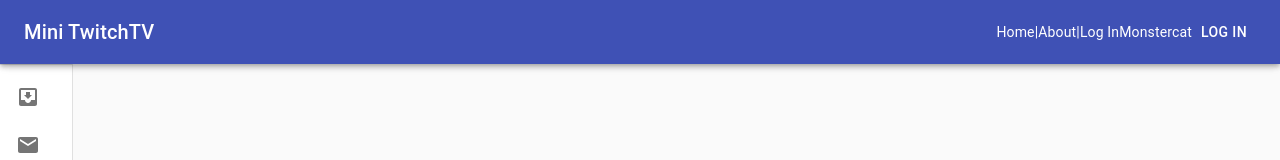
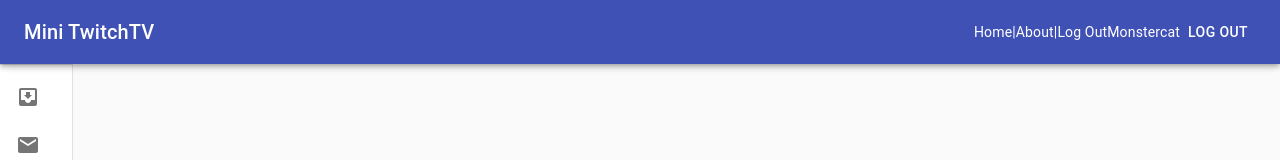
Before and after one commit to taloncjones/Mini_TTV, a React (Create React App) app: page / in a window 1280 px wide. Shown: the top 160 px of the page. Built offline with nearby package versions, Linux system fonts and the light colour scheme; no server answers.

Commit message:
Convert from class to function

```diff
--- a/src/components/layout/LayoutJoiner.js
+++ b/src/components/layout/LayoutJoiner.js
@@ -2,15 +2,11 @@ import React, { Component } from 'react';
 import Header from './Header';
 import MiniDrawer from './MiniDrawer';
 
-class LayoutJoiner extends Component {
-  render() {
-    return (
-      <div>
-        <Header loggedIn={this.props.loggedIn} />
-        <MiniDrawer />
-      </div >
-    )
-  }
+export default function LayoutJoiner(loggedIn) {
+  return (
+    <div>
+      <Header loggedIn={loggedIn} />
+      <MiniDrawer />
+    </div>
+  )
 }
-
-export default LayoutJoiner;
```
